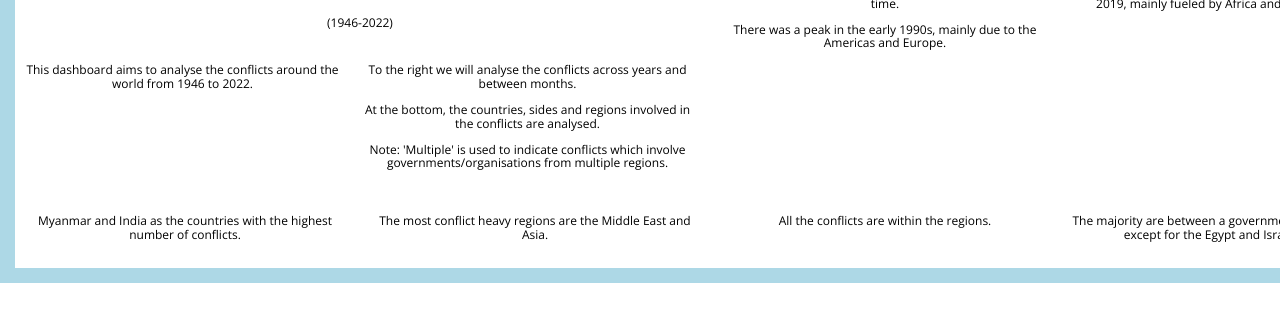
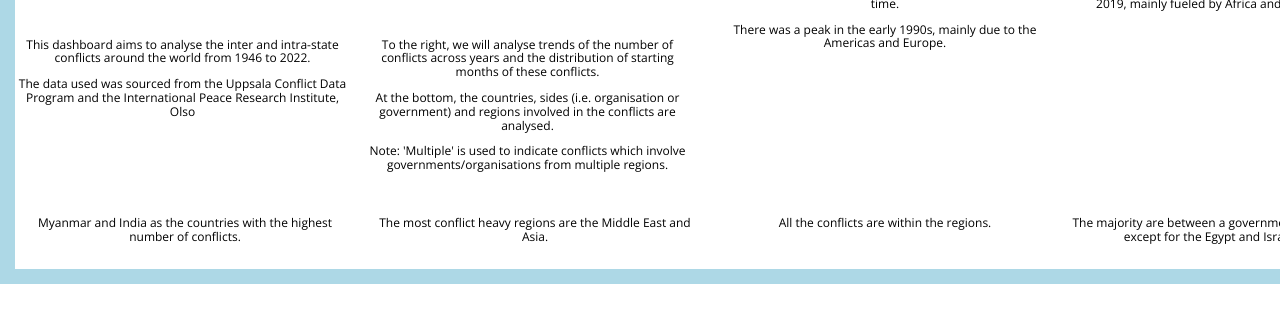
Before and after one commit to sste0032/Visualisation_2, a plain HTML site: page index.html in a window 1280 px wide. Shown: the part 69-392 px from the top of the page. Drawn offline with nearby package versions, Linux system fonts and the light colour scheme; a script that the page names is missing.

Commit message:
Update index.html
Update the text

```diff
--- a/index.html
+++ b/index.html
@@ -33,19 +33,20 @@
       <div class="pure-u-1-3">
         <div class="description description-left">
           <h1>Analysis of Conflicts Across the Globe</h1>
-          <p>(1946-2022)</p>
 
           <!-- pure grid group -->
           <div class="pure-g">
             <div class="pure-u-1-2">
               <div class="description description-left">
-                <p>This dashboard aims to analyse the conflicts around the world from 1946 to 2022.</p>
+                <p>This dashboard aims to analyse the inter and intra-state conflicts around the world from 1946 to 2022.</p>
+                <p>The data used was sourced from the Uppsala Conflict Data Program and the International Peace Research Institute, Olso</p>
+
               </div>
             </div>
             <div class="pure-u-1-2">
               <div class="description description-left">
-                <p>To the right we will analyse the conflicts across years and between months.</p>
-                <p>At the bottom, the countries, sides and regions involved in the conflicts are analysed.</p>
+                <p>To the right, we will analyse trends of the number of conflicts across years and the distribution of starting months of these conflicts.</p>
+                <p>At the bottom, the countries, sides (i.e. organisation or government) and regions involved in the conflicts are analysed.</p>
                 <p>Note: 'Multiple' is used to indicate conflicts which involve governments/organisations from multiple regions.</p>
               </div>
             </div>
```
